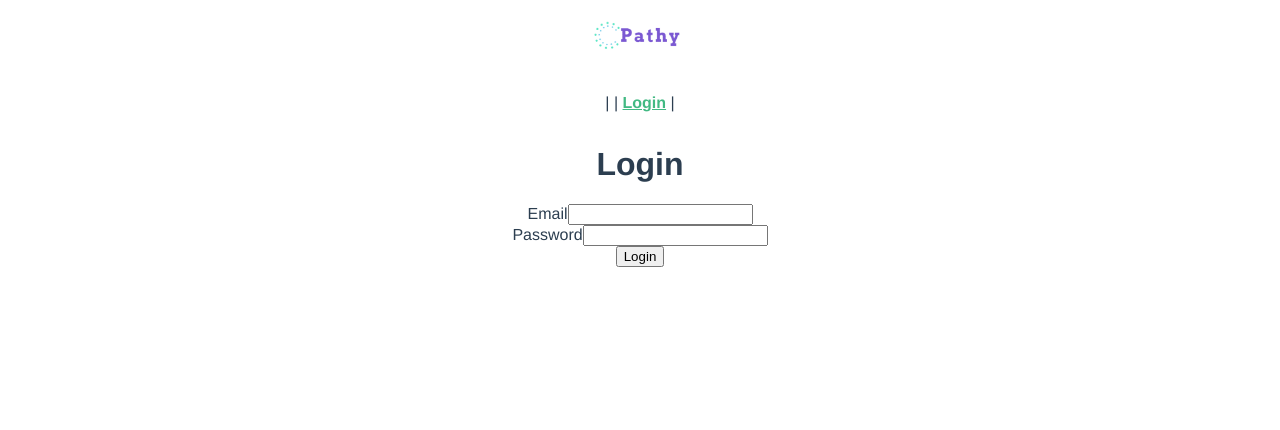
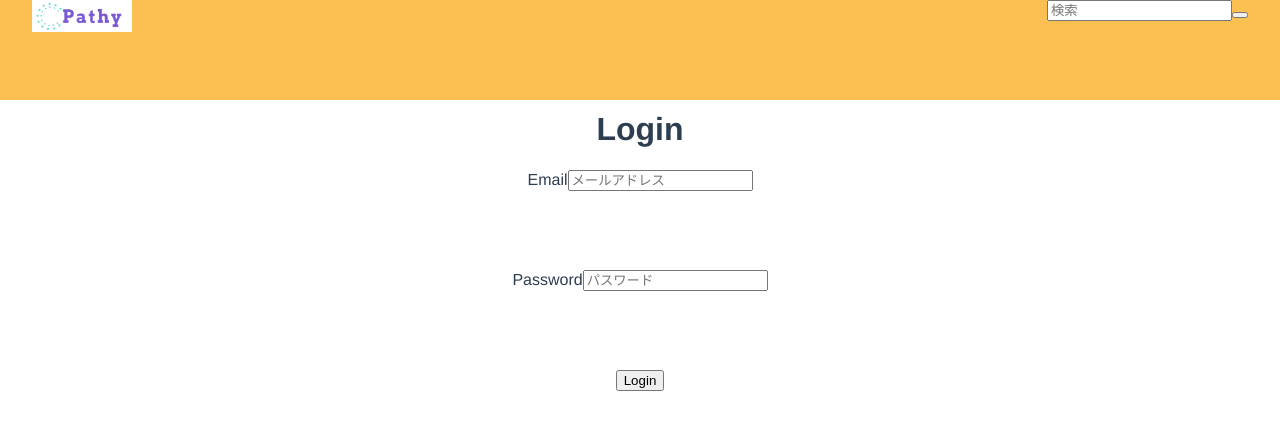
Before and after one commit to tomo1227/pathy, a Vue app in the folder front/: page /login in a window 1280 px wide. Shown: the top 430 px of the page. Built offline with nearby package versions, Linux system fonts and the light colour scheme.

Commit message:
header追加、bootstrap追加

```diff
--- a/front/package.json
+++ b/front/package.json
@@ -16,6 +16,7 @@
   "main": "index.js",
   "dependencies": {
     "axios": "^0.27.2",
+    "bootstrap": "^5.2.2",
     "core-js": "^3.8.3",
     "dompurify": "^2.4.0",
     "highlight.js": "^11.6.0",
--- a/front/src/App.vue
+++ b/front/src/App.vue
@@ -1,4 +1,6 @@
 <script setup>
+import HeaderBeforeLogin from "@/components/templates/HeaderBeforeLogin";
+import HeaderAfterLogin from "@/components/templates/HeaderAfterLogin";
 import { useAuthStore } from "@/stores/auth";
 
 const store = useAuthStore();
@@ -6,19 +8,9 @@ const store = useAuthStore();
 
 <template>
   <header>
-    <div class="header__inner">
-      <h3 class="header__title header-title">
-        <a href="/">
-          <img alt="Pathy ロゴ" src="@/assets/header_logo.png" width="100" />
-        </a>
-      </h3>
-      <nav class="menu">
-        <router-link to="/" v-show="store.loginState">Home</router-link> |
-        <router-link to="/edit" v-show="store.loginState">Editor</router-link> |
-        <router-link to="/login" v-show="!store.loginState">Login</router-link>
-        |
-        <router-link to="/logout" v-show="store.loginState">Logout</router-link>
-      </nav>
+    <div id="header_containers">
+      <HeaderBeforeLogin v-if="store.loginState" />
+      <HeaderAfterLogin v-else />
     </div>
   </header>
   <router-view />
@@ -44,6 +36,67 @@ body {
   color: #2c3e50;
 }
 
+header {
+  height: 90px;
+}
+
+#header_containers {
+  display: flex;
+  justify-content: space-between;
+  color: #000;
+  background-color: rgb(251, 192, 82);
+  margin: 0;
+  padding: 8px 32px 8px;
+  width: 100%;
+  align-items: stretch;
+  box-sizing: border-box;
+  align-items: center;
+}
+/*
+.header_items {
+  box-sizing: border-box;
+  height: 50%;
+} */
+
+/* #header_logo {
+
+} */
+/* #search_form {
+  position: relative;
+  max-width: 300px;
+  margin-bottom: 20px;
+}
+#search_box {
+  height: 50px;
+  padding: 0 10px;
+  position: absolute;
+  left: 0;
+  top: 0;
+  border-radius: 25px;
+  outline: 0;
+  background: #eee;
+}
+#search_button {
+  height: 50px;
+  width: 50px;
+  position: absolute;
+  left: 250px;
+  top: 0;
+  background: #7fbfff;
+  color: #fff;
+  border: none;
+  border-radius: 0 25px 25px 0;
+}
+#search_button .fa-search {
+  font-size: 20px;
+  position: absolute;
+  top: 30%;
+  left: 30%;
+}
+#search_button:hover {
+  color: #888;
+} */
+/*
 nav,
 menu {
   display: block;
@@ -59,5 +112,5 @@ nav a {
 
 nav a.router-link-exact-active {
   color: #42b983;
-}
+} */
 </style>
--- /dev/null
+++ b/front/src/components/TimelineHome.vue
@@ -0,0 +1,76 @@
+<script setup>
+import axios from "axios";
+import { ref, onMounted } from "vue";
+import { useRouter } from "vue-router";
+import { useAuthStore } from "@/stores/auth";
+import { storeToRefs } from "pinia";
+
+const articles = ref([]);
+const store = useAuthStore();
+const { accessToken } = storeToRefs(store);
+const { refreshToken } = storeToRefs(store);
+const router = useRouter();
+
+onMounted(() => {
+  axios
+    .get("http://localhost:8000/api/v1/memo/articles", {
+      headers: {
+        Authorization: `Bearer ${accessToken.value}`,
+      },
+    })
+    // HACK: トークンrefresh処理は共通処理としてまとめる必要がある
+    .then((response) => {
+      articles.value = response.data;
+      console.log(articles.value);
+    })
+    .catch((error) => {
+      if (error.response?.status === 401) {
+        // 401エラーが起きたとき、トークンrefresh
+        axios
+          .post("auth/jwt/refresh", {
+            refresh: `${refreshToken.value}`,
+          })
+          .then((response) => {
+            // storeのトークン更新
+            store.refresh(response.data.access, response.data.refresh);
+          })
+          .catch(() => {
+            // トークンrefresh出来なかったら、ログアウトしてログイン画面へ
+            store.logout();
+            router.push("/login");
+          });
+      }
+    });
+});
+</script>
+
+<template>
+  <section class="alert alert-primary">
+    <h1>タイムライン</h1>
+    <div class="titles" v-for="article in articles" :key="article.id">
+      <p>{{ article.title }}</p>
+    </div>
+  </section>
+</template>
+
+<style>
+/* .titles {
+  display: block;
+  margin: 0;
+  height: 50px;
+  text-align: center;
+} */
+
+.titles {
+  height: 50px;
+  margin: 0;
+  vertical-align: middle;
+}
+
+p {
+  height: 40px;
+  border: 5px solid maroon;
+  margin: 5px;
+  background-color: #eee;
+}
+</style>
--- /dev/null
+++ b/front/src/components/templates/HeaderAfterLogin.vue
@@ -0,0 +1,41 @@
+<script setup>
+import { useAuthStore } from "@/stores/auth";
+
+const store = useAuthStore();
+</script>
+
+<template>
+  <div id="header_logo" class="header_items">
+    <a href="/">
+      <img alt="Pathy ロゴ" src="@/assets/header_logo.png" width="100" />
+    </a>
+  </div>
+  <div id="header_menu" class="header_items">
+    <!-- ログイン後 begin-->
+    <nav class="menu" v-show="store.loginState">
+      <router-link to="/" v-show="store.loginState">Home</router-link>
+      <router-link to="/edit">Editor</router-link>
+      <router-link to="/logout">Logout</router-link>
+      <!-- ログイン後 end-->
+    </nav>
+  </div>
+  <div id="header_status" class="header_items">
+    <div class="search">
+      <form id="search_form" action="自分のサイトURL" method="get">
+        <input id="search_box" type="text" placeholder="検索" />
+        <button id="search_button" type="submit">
+          <i class="fas fa-search"></i>
+        </button>
+      </form>
+    </div>
+    <div id="header_login" v-show="!store.loginState">
+      <!-- ログイン後 begin -->
+      <nav class="menu" v-show="store.loginState">
+        <router-link to="/logout">ログアウト</router-link>
+        <!-- ログイン後 end-->
+      </nav>
+    </div>
+  </div>
+</template>
+
+.header_items { box-sizing: border-box; height: 50%; }
--- /dev/null
+++ b/front/src/components/templates/HeaderBeforeLogin.vue
@@ -0,0 +1,39 @@
+<script setup>
+import { useAuthStore } from "@/stores/auth";
+
+const store = useAuthStore();
+</script>
+
+<template>
+  <div id="header_logo" class="header_items">
+    <a href="/">
+      <img alt="Pathy ロゴ" src="@/assets/header_logo.png" width="100" />
+    </a>
+  </div>
+  <div id="header_menu" class="header_items">
+    <!-- ログイン前 begin-->
+    <nav class="menu">
+      <router-link to="/login"> Login</router-link>
+    </nav>
+    <!-- ログイン前 end -->
+  </div>
+  <div id="header_status" class="header_items">
+    <div class="search">
+      <form id="search_form" action="自分のサイトURL" method="get">
+        <input id="search_box" type="text" placeholder="検索" />
+        <button id="search_button" type="submit">
+          <i class="fas fa-search"></i>
+        </button>
+      </form>
+    </div>
+    <div id="header_login">
+      <!-- ログイン前 begin-->
+      <nav class="menu">
+        <router-link to="/login"> Login</router-link>
+      </nav>
+      <!-- ログイン前 end -->
+    </div>
+  </div>
+</template>
+
+.header_items { box-sizing: border-box; height: 50%; }
--- a/front/src/views/HomeView.vue
+++ b/front/src/views/HomeView.vue
@@ -1,31 +1,17 @@
+<script setup>
+import TimelineHome from "@/components/TimelineHome";
+</script>
+
 <template>
   <div class="home">
-    <HelloWorld3 />
-    <HelloWorld2 pipe1="これは最初のエリア" pipe2="次のエリア" />
-    <HelloWorld msg="a" />
+    <TimelineHome />
   </div>
 </template>
 
-<script>
-// HACK: setup scirptで書き直す必要あり
-// @ is an alias to /src
-import HelloWorld from "@/components/HelloWorld.vue";
-import HelloWorld2 from "@/components/HelloWorld2.vue";
-import HelloWorld3 from "@/components/HelloWorld3.vue";
-
-export default {
-  name: "HomeView",
-  components: {
-    HelloWorld3,
-    HelloWorld2,
-    HelloWorld,
-  },
-};
-</script>
-
 <style>
-.img {
-  width: 30px;
-  height: 5px;
+div {
+  display: block;
+  margin: 0;
+  height: 100px;
 }
 </style>
--- a/front/src/views/LoginView.vue
+++ b/front/src/views/LoginView.vue
@@ -30,21 +30,28 @@ const login = () => {
 <template>
   <div class="login">
     <h1>Login</h1>
-    <div class="form-item">
-      <label for="email">Email</label>
-      <input id="email" autocomplete="off" type="email" v-model="email" />
+    <div class="form-group">
+      <label for="Email">Email</label>
+      <input
+        class="form-control"
+        id="email"
+        autocomplete="on"
+        type="email"
+        v-model="email"
+        placeholder="メールアドレス"
+      />
     </div>
-    <div class="form-item">
+    <div class="form-group">
       <label for="password">Password</label>
       <input
         id="password"
+        class="form-control"
         autocomplete="off"
         type="password"
         v-model="password"
+        placeholder="パスワード"
       />
     </div>
-    <div class="form-item">
-      <button class="submit btn" @click="login">Login</button>
-    </div>
+    <button type="button" class="btn btn-primary" @click="login">Login</button>
   </div>
 </template>
--- a/front/src/views/LogoutView.vue
+++ b/front/src/views/LogoutView.vue
@@ -5,14 +5,14 @@ import { useAuthStore } from "@/stores/auth";
 const router = useRouter();
 const store = useAuthStore();
 
+// ログアウト → ログイン画面へ
 const logout = () => {
-  // ログアウトしたら、ログイン画面へ
   store.logout();
   router.push("/login");
 };
 
+// ログアウトしない → Home画面へ
 const nologout = () => {
-  // ログアウトしないなら、Home画面へ
   router.push("/");
 };
 </script>
```
Also changed, not shown: front/src/components/parts/HeaderLogo.vue (added), 1 other file (tests, documents, lock files or other folders).
